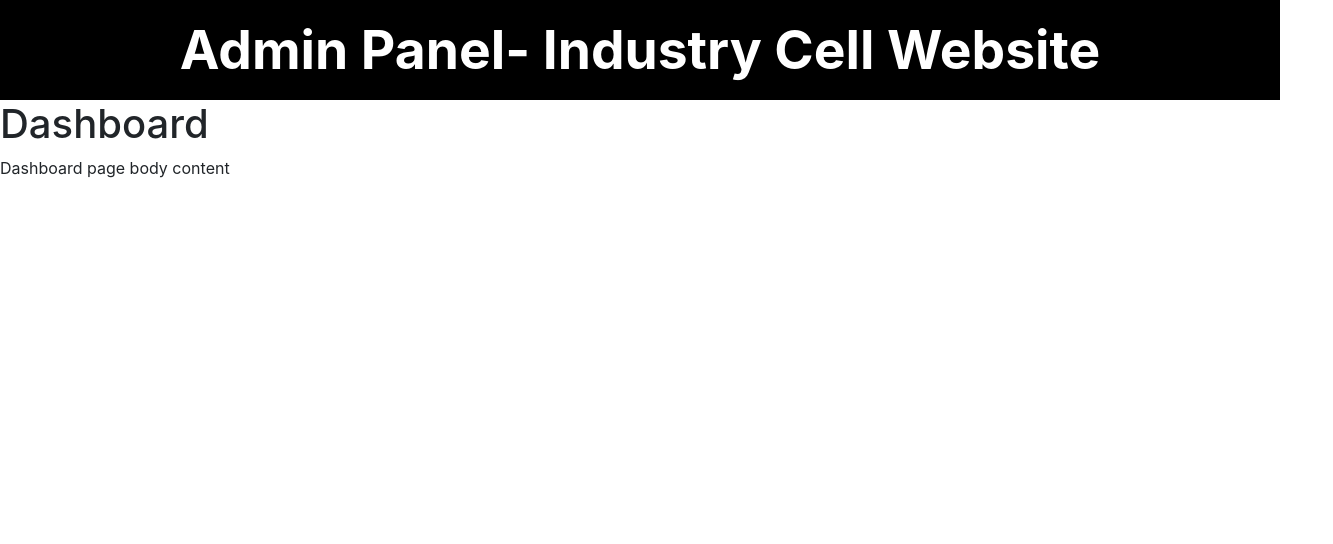
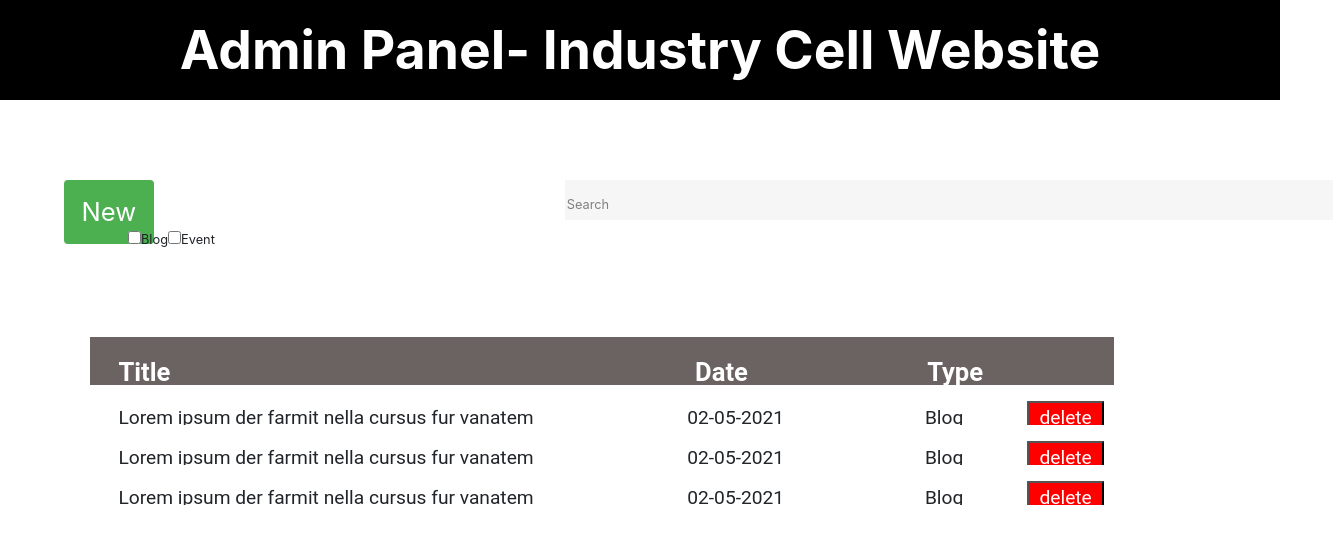
Before and after one commit to codiiyapaa/icell, a React (Create React App) app in the folder icell/: page /Dashboard in a window 1280 px wide. Shown: the top 544 px of the page, 1333 px wide, since content can reach past the window. Built offline with nearby package versions, Linux system fonts and the light colour scheme.

Commit message:
Dashboard Done(Need Better Styling)

```diff
--- a/icell/src/components/Blogadd.css
+++ b/icell/src/components/Blogadd.css
@@ -0,0 +1,94 @@
+.heading{
+    width: 60vw;
+    color: rgba(0,0,0,1);
+    position: absolute;
+    top:16vh;
+    left:7vw;
+    font-family: Roboto;
+    font-weight: Regular;
+    font-size: 2.5vw;
+    opacity: 1;
+    text-align: left;
+}
+
+.title-margin{
+    width: 80vw;
+    height: 5vh;
+    background: #f6f6f6;
+    opacity: 1;
+    position: absolute;
+    top: 24vh;
+    left: 7vw;
+    border:none;
+    font-size: 3vh;
+    overflow: hidden;
+}
+
+.eventlink-margin{
+    width: 80vw;
+    height: 5vh;
+    background: #f6f6f6;
+    opacity: 1;
+    position: absolute;
+    top: 31vh;
+    left: 7vw;
+    border:none;
+    font-size: 3vh;
+    overflow: hidden;
+}
+
+.Description-margin{
+    width: 80vw;
+    height: 30vh;
+    resize:none;
+    background: #f6f6f6;
+    opacity: 1;
+    position: absolute;
+    top: 38vh;
+    left: 7vw;
+    border:none;
+    font-size: 3vh;
+    overflow-y: scroll;
+    overflow-x: hidden;
+}
+
+.upload_button{
+    position: absolute;
+    top:71vh;
+    left:7vw;
+}
+
+::placeholder {
+    color: gray;
+    opacity: 1;
+    font-size: 1vw;
+  }
+
+.Button_customize1{
+    background: #f6f6f6;
+    border-color: black;
+    color: black;
+}
+
+.submit_button{
+    height:12vh;
+    position: absolute;
+    top:71vh;
+    left:77vw;
+}
+
+.Button_customize2_1{
+    background: red;
+    border-color: black;
+    color: white;
+    width:5vw;
+    height: 5vh;
+}
+
+.Button_customize2_2{
+    background: green;
+    border-color: black;
+    color: white;
+    width:5vw;
+    height: 5vh;
+}
--- /dev/null
+++ b/icell/src/components/Dashboard.css
@@ -0,0 +1,170 @@
+.table_header {
+    width: 80vw;
+    height: 6vh;
+    background: rgba(107, 98, 98, 1);
+    opacity: 1;
+    position: relative;
+    top: 10vh;
+    left: 7vw;
+    overflow: hidden;
+    padding: 2vh;
+}
+
+.table_title {
+    width: 130px;
+    color: rgba(255, 255, 255, 1);
+    position: relative;
+    display: inline;
+    left: 1vw;
+    font-family: Roboto;
+    font-weight: Bold;
+    font-size: 2vw;
+    opacity: 1;
+    text-align: center;
+}
+
+.table_date {
+    width: 130px;
+    color: rgba(255, 255, 255, 1);
+    position: relative;
+    left: 42vw;
+    font-family: Roboto;
+    font-weight: Bold;
+    font-size: 2vw;
+    opacity: 1;
+    text-align: center;
+    display: inline;
+}
+
+.table_type {
+    width: 130px;
+    color: rgba(255, 255, 255, 1);
+    position: relative;
+    display: inline;
+    left: 56vw;
+    font-family: Roboto;
+    font-weight: Bold;
+    font-size: 2vw;
+    opacity: 1;
+    text-align: center;
+}
+
+.new_content_button {
+    background-color: #4CAF50;
+    color: white;
+    height: 8vh;
+    width: 7vw;
+    font-size: 2vw;
+    border: none;
+    cursor: pointer;
+}
+
+.new_content {
+    position: relative;
+    display: inline-block;
+    top: 10vh;
+    left: 5vw;
+    height: 15vh;
+    width: 8vw;
+}
+
+.categories {
+    display: none;
+    position: absolute;
+    background-color: #f9f9f9;
+    min-width: 160px;
+    z-index: 1;
+}
+
+.categories a {
+    color: black;
+    text-decoration: none;
+    display: block;
+    font-family: roboto;
+}
+
+.categories a:hover {
+    background-color: #f1f1f1
+}
+
+.new_content:hover .categories {
+    display: block;
+}
+
+.new_content:hover .new_content_button {
+    background-color: #3e8e41;
+}
+
+.searchbox {
+    width: 60vw;
+    height: 5vh;
+    background: #f6f6f6;
+    opacity: 1;
+    position: relative;
+    left: 5vw;
+    border: none;
+    font-size: 3vh;
+    overflow: hidden;
+}
+
+.sort_by_type {
+    position: relative;
+    font-size: 1vw;
+    display: inline;
+    left:10vw;
+}
+
+.table_cell {
+    position: relative;
+    width: 80vw;
+    height: 5vh;
+    top: 10vh;
+    left: 7vw;
+    overflow: hidden;
+    padding: 2vh;
+}
+
+.cell_title {
+    width: 130px;
+    position: relative;
+    display: inline;
+    left: 1vw;
+    font-family: Roboto;
+    font-size: 1.5vw;
+    opacity: 1;
+    text-align: center;
+}
+
+.cell_date {
+    width: 130px;
+    position: relative;
+    display: inline;
+    left: 13vw;
+    font-family: Roboto;
+    font-size: 1.5vw;
+    opacity: 1;
+    text-align: center;
+}
+
+.cell_type {
+    width: 130px;
+    position: relative;
+    display: inline;
+    left: 24vw;
+    font-family: Roboto;
+    font-size: 1.5vw;
+    opacity: 1;
+    text-align: center;
+}
+
+.cell_delete {
+    position: relative;
+    display: inline;
+    left: 29vw;
+    font-family: Roboto;
+    font-size: 1.5vw;
+    opacity: 1;
+    width: 6vw;
+    color: white;
+    background-color: red;
+}
--- a/icell/src/components/Dashboard.jsx
+++ b/icell/src/components/Dashboard.jsx
@@ -1,11 +1,66 @@
 import React from 'react';
+import Row from 'react-bootstrap/Row';
+import Col from 'react-bootstrap/Col';
+import Button from 'react-bootstrap/Button';
+import './Dashboard.css';
 
 const Dashboard = () => {
     return (
-       <div>
-          <h1>Dashboard</h1>
-          <p>Dashboard page body content</p>
-       </div>
+       <>
+      <div class="main">
+      <Row>
+         <Col>
+         <div class="new_content">
+            <Button className="new_content_button">New</Button>
+         </div>
+         </Col>
+         <Col>
+         <div class="new_content">
+            <input type="text" class="searchbox" placeholder="Search"></input>
+         </div>
+         </Col>
+         <Col>
+         <div class="new_content">
+            <div class="categories">
+               <a href="/Blogadd">Blog</a>
+               <a href="/Eventadd">Event</a>
+            </div>
+         </div>
+         </Col>
+      </Row>
+
+         <div class="sort_by_type">
+             <input type="checkbox" name="blog" value="Blog"></input>
+             <label for="blog">Blog</label>
+             <input type="checkbox" name="event" value="Event"></input>
+             <label for="event">Event</label>
+         </div>
+
+         <div class="table_header">
+            <div class="table_title">Title</div>
+            <div class="table_date">Date</div>
+            <div class="table_type">Type</div>
+         </div>
+         <div class="table_cell">
+            <div class="cell_title">Lorem ipsum der farmit nella cursus fur vanatem</div>
+            <div class="cell_date">02-05-2021</div>
+            <div class="cell_type">Blog</div>
+            <input type="button" class="cell_delete" value="delete"></input>
+         </div>
+         <div class="table_cell">
+            <div class="cell_title">Lorem ipsum der farmit nella cursus fur vanatem</div>
+            <div class="cell_date">02-05-2021</div>
+            <div class="cell_type">Blog</div>
+            <input type="button" class="cell_delete" value="delete"></input>
+         </div>
+         <div class="table_cell">
+            <div class="cell_title">Lorem ipsum der farmit nella cursus fur vanatem</div>
+            <div class="cell_date">02-05-2021</div>
+            <div class="cell_type">Blog</div>
+            <input type="button" class="cell_delete" value="delete"></input>
+         </div>
+      </div>
+       </>
     );
 }
 
```
Also changed, not shown: 1 other file (tests, documents, lock files or other folders).
